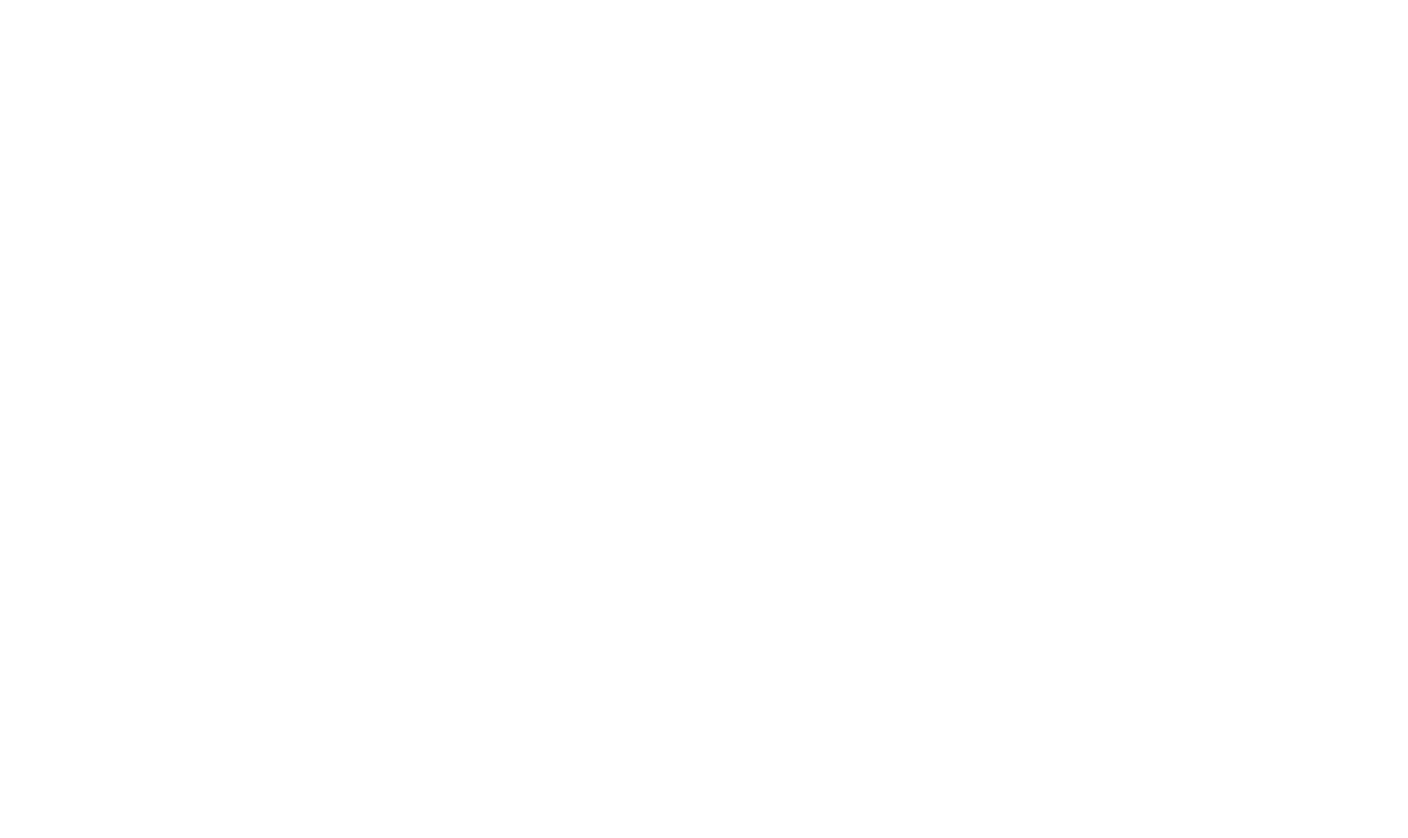
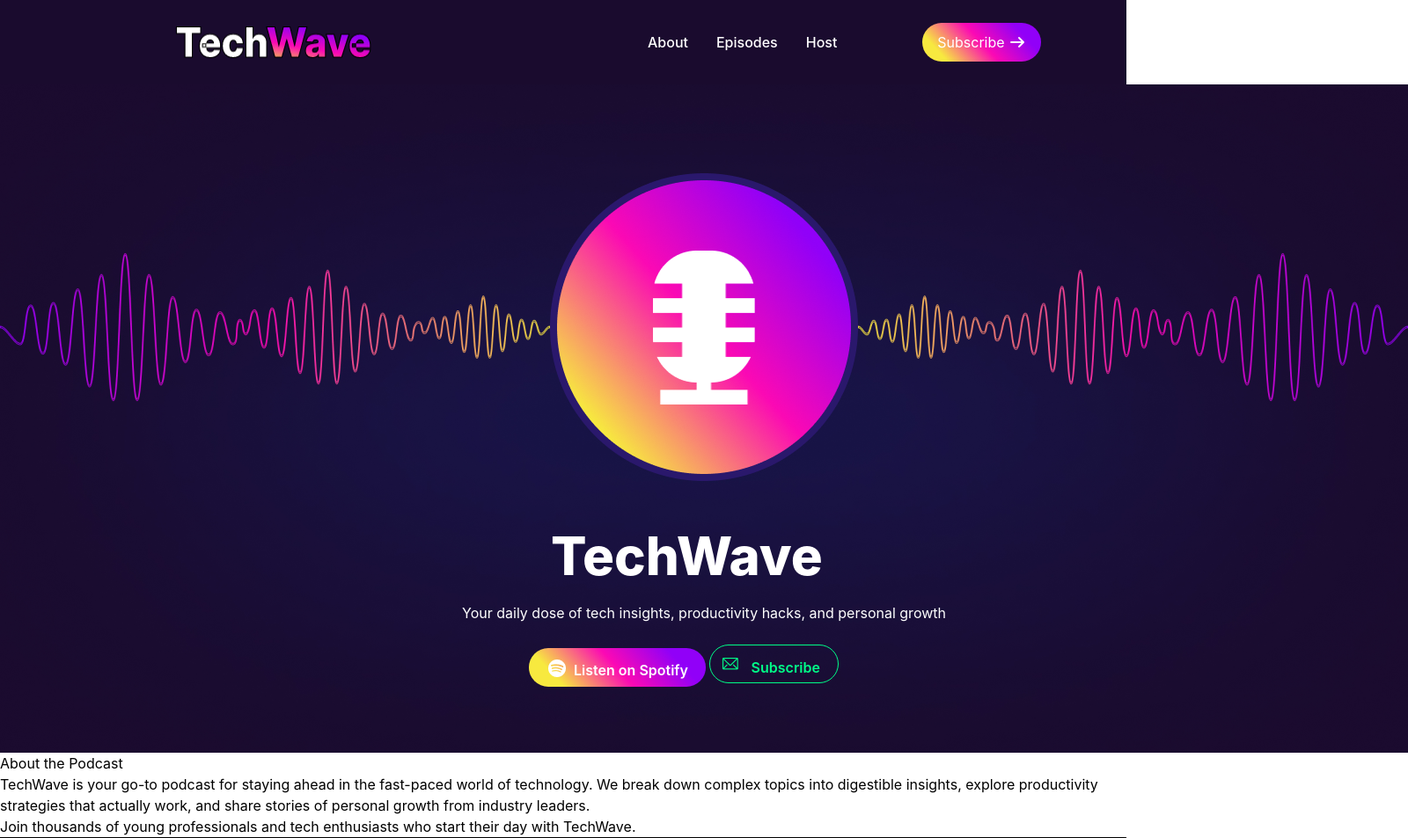
Before and after one commit to BasharKaB/B13-A02-Techwave., a plain HTML site: page index.html in a window 1280 px wide. Shown: the whole page at 88% size, 1600 px wide, since content can reach past the window. Before the commit the page ends 800 px from the top, so only its background shows below. Drawn offline with nearby package versions, Linux system fonts and the light colour scheme.

Commit message:
hero banner done

```diff
--- a/index.html
+++ b/index.html
@@ -1,13 +1,66 @@
-<!DOCTYPE html>
+<!doctype html>
 <html lang="en">
-<head>
-    <meta charset="UTF-8">
-    <meta name="viewport" content="width=device-width, initial-scale=1.0">
+  <head>
+    <meta charset="UTF-8" />
+    <meta name="viewport" content="width=device-width, initial-scale=1.0" />
+    <script src="https://cdn.jsdelivr.net/npm/@tailwindcss/browser@4"></script>
+    <link rel="stylesheet" href="./style.css" />
+    <link rel="stylesheet" href="./tailwindcss.css" />
+    <link
+      rel="stylesheet"
+      href="https://cdnjs.cloudflare.com/ajax/libs/font-awesome/7.0.1/css/all.min.css"
+    />
+
     <title>Techwave.</title>
-</head>
-<body>
-    <head></head>
+  </head>
+  <body class="inter">
+    <header>
+      <nav class="navbar">
+        <section class="flex justify-between">
+          <img src="./assets/TechWave.png" alt="" />
+          <ol class="flex gap-8 text-base">
+            <li>About</li>
+            <li>Episodes</li>
+            <li>Host</li>
+          </ol>
+          <button class="text-base">
+            Subscribe <i class="fa-solid fa-arrow-right"></i>
+          </button>
+        </section>
+      </nav>
+      <div class="hero-container">
+        <div class="hero-circle">
+          <img class="microphone" src="./assets/microphone.png" />
+        </div>
+        <div>
+          <p class="hero-content-h1">
+            TechWave
+          </p>
+          <p class="hero-content-p">
+            Your daily dose of tech insights, productivity hacks, and personal
+            growth
+          </p>
+        </div>
+
+        <div class="flex">
+          <button class="btn-3 flex font-semibold text-base">
+            <img src="./assets/spotify.png" alt="" /> Listen on Spotify
+          </button>
+          <button class="btn-4 flex font-semibold text-base"><img src="./assets/message.png" alt=""/> Subscribe</button>
+        </div>
+      </div>
+      <div>
+        <h1>About the Podcast</h1>
+        <p>TechWave is your go-to podcast for staying ahead in the fast-paced world of technology.
+We break down complex topics into digestible insights, explore productivity strategies that actually work,
+and share stories of personal growth from industry leaders. <br>
+
+Join thousands of young professionals and tech enthusiasts who start their day with TechWave.</p>
+<hr>
+<div class="box"></div>
+      </div>
+    </header>
     <main></main>
     <footer></footer>
-</body>
+  </body>
 </html>
--- /dev/null
+++ b/style.css
@@ -0,0 +1,101 @@
+.inter {
+  font-family: "Inter", sans-serif;
+}
+* {
+  max-width: 1600px;
+  margin: auto;
+}
+.navbar {
+  margin: auto;
+  background-color: #1a0b2e;
+}
+.navbar section img {
+  margin: 30px 0 30px 200px;
+  color: #ffffff;
+}
+.navbar section ol {
+  color: #ffffff;
+
+  /* color:#FFFFFF; */
+  font-size: 16px;
+  font-weight: 500;
+  margin: 36px 0 36px 314px;
+}
+.navbar section button {
+  width: 135px;
+  height: 44px;
+  padding: auto;
+  margin: auto 24px 200px 24px 314px;
+  border-radius: 10000px;
+  color: #ffffff;
+  background-image: linear-gradient(
+    47.64deg,
+    rgba(247, 233, 63, 1) 16.531%,
+    rgba(251, 9, 180, 1) 49.819%,
+    rgba(145, 0, 248, 1) 81.648%
+  );
+}
+.hero-container {
+  background-image: url(./assets/hero-bg.png);
+  background-repeat: no-repeat;
+  width: 1600px;
+  height: 760px;
+  padding: 101px;
+}
+.hero-circle {
+  width: 350px;
+  height: 350px;
+  /* padding: 110px; */
+  background-image: url("./assets/hero-circle.png");
+  background-size: cover;
+  display: flex;
+  align-items: center;
+  justify-content: center;
+  background-origin: content-box;
+}
+.microphone {
+  width: 116px;
+  height: 175px;
+}
+.btn-3 {
+    width: 201px;
+  height: 44px;
+  padding: 12.5px 20px 12.5px;
+  border-radius: 10000px;
+  color: #ffffff;
+  background-image: linear-gradient(
+    47.64deg,
+    rgba(247, 233, 63, 1) 16.531%,
+    rgba(251, 9, 180, 1) 49.819%,
+    rgba(145, 0, 248, 1) 81.648%
+  );
+  gap: 8px;
+  margin: 4px;
+  margin-left:500px;
+}
+.btn-4 {
+    width: 147px;
+  height: 44px;
+  border: 1px solid #00FF88;
+  padding: 12.5px 20px 12.5px 8px;
+  border-radius: 10000px;
+  color: #00FF88;
+  background-color: transparent;
+  gap: 8px;
+  margin: 0;
+  margin-bottom: 2px;
+}
+.hero-content-h1 {
+  color: #ffffff;
+  font-weight: 800;
+  font-size: 3.75rem;
+  margin: 40px 525px 8px;
+}
+.hero-content-p {
+  color: #ffffff;
+  font-size: 1rem;
+  margin: auto;
+  white-space: nowrap;
+  text-align: center;
+  margin-bottom: 24px;
+}
--- /dev/null
+++ b/tailwindcss.css
@@ -0,0 +1 @@
+@import "tailwindcss"
```
Also changed, not shown: assets/ArrowRight.png (added), assets/TechWave.png (added).
